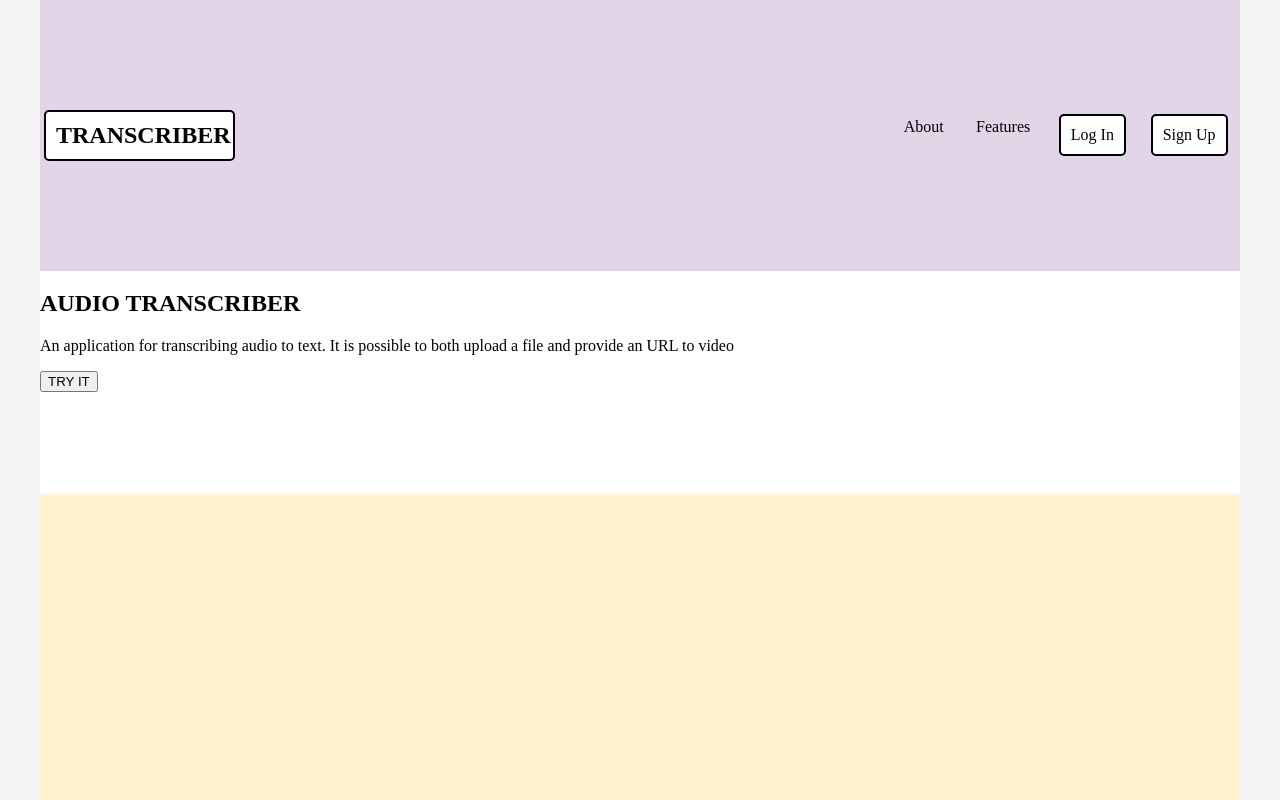
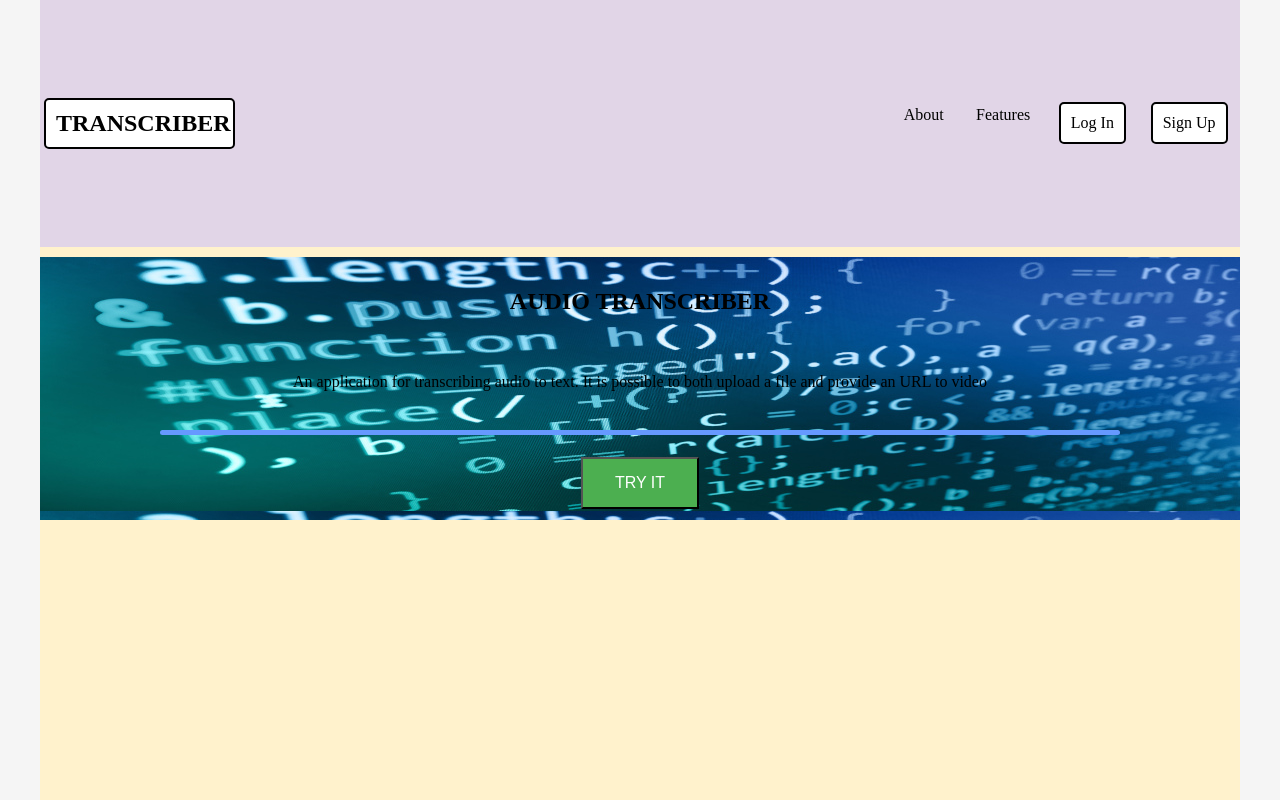
Before and after one commit to KostasEreksonas/transcriberWEB, a PHP site: page / in a window 1280 px wide. Run offline with PHP 8.4, Linux system fonts and the light colour scheme.

Commit message:
Added sample desing of the banner

```diff
--- a/project_files/public_html/css/layout.css
+++ b/project_files/public_html/css/layout.css
@@ -13,6 +13,7 @@ body {
         'm'
         'f'
     ;
+    grid-gap: 10px;
 }
 
 .wrapper > header {
@@ -50,6 +51,7 @@ header > nav {
 
 main > .banner {
     grid-area: banner;
+    display: grid;
 }
 
 main > .info {
--- a/project_files/public_html/css/styles.css
+++ b/project_files/public_html/css/styles.css
@@ -48,4 +48,25 @@ nav li {
 
 .banner {
     background-color: var(--banner-color);
+    background-image: url("../images/banner.jpg");
+    place-items: center;
 }
+
+.banner > h1, p {
+    text-align: center;
+}
+
+.line {
+    border-bottom: 5px solid var(--line-color);
+    border-radius: 5px;
+    width: 80%;
+}
+
+.banner > button {
+    background-color: var(--button-color);
+    color: white;
+    padding: 15px 32px;
+    text-align: center;
+    text-decoration: none;
+    font-size: 16px;
+}
--- a/project_files/public_html/css/variables.css
+++ b/project_files/public_html/css/variables.css
@@ -4,4 +4,6 @@
     --header-color: #E1D5E7;
     --font-color: #000000;
     --banner-color: #FFFFFF;
+    --line-color: #6699FF;
+    --button-color: #4CAF50;
 }
--- a/project_files/public_html/index.html
+++ b/project_files/public_html/index.html
@@ -32,6 +32,7 @@
         <section class="banner">
             <h1>AUDIO TRANSCRIBER</h1>
             <p>An application for transcribing audio to text. It is possible to both upload a file and provide an URL to video</p>
+            <section class="line"></section>
             <button>TRY IT</button>
         </section>
         <section class="info">
```
Also changed, not shown: project_files/public_html/images/banner.jpg (added).
